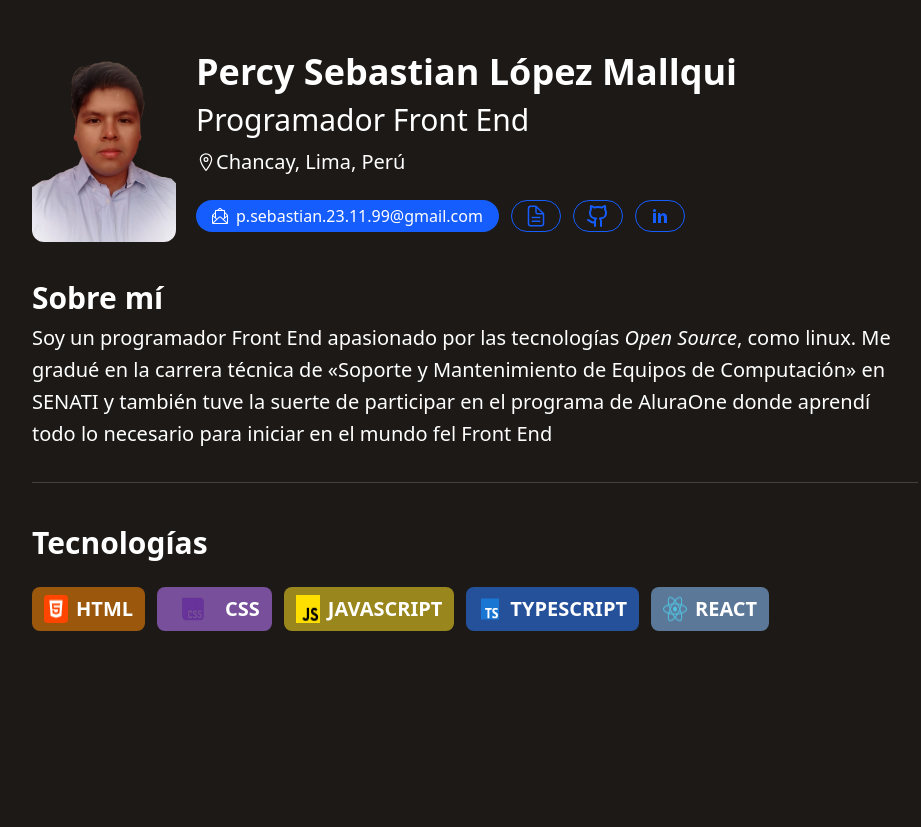
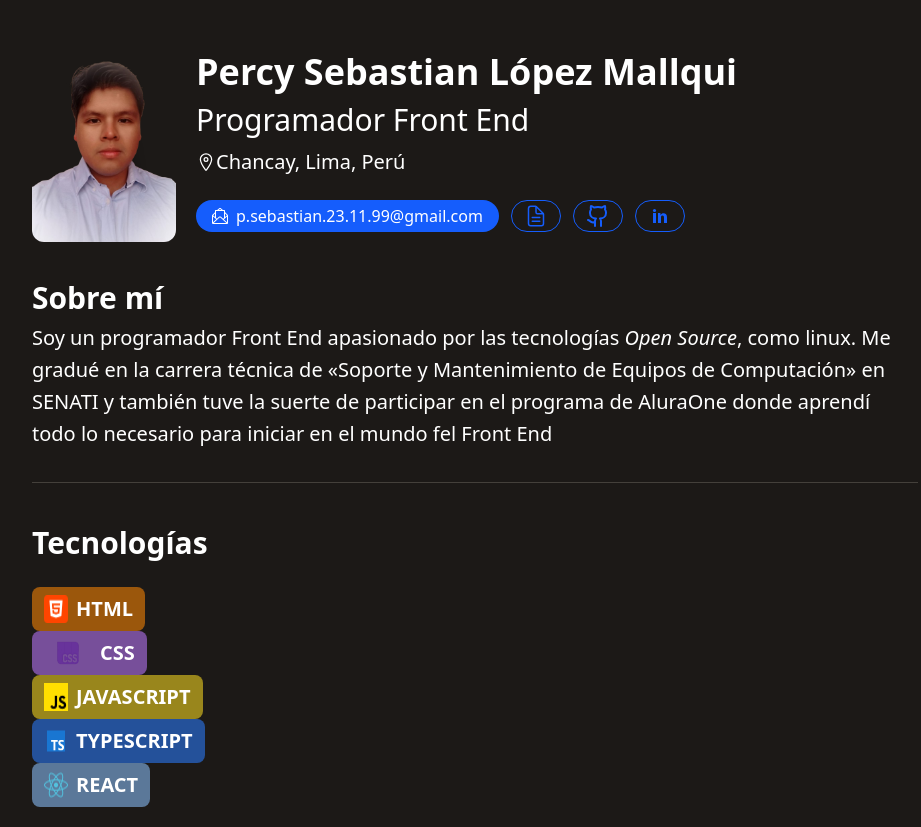
Before and after one commit to Se-Basstian/Portafolio, a React (Vite) app: page / in a window 1280 px wide. Shown: the whole page, without its empty margins (165-1086 px from the left). Before the commit the page ends 800 px from the top, so only its background shows below. Built offline with nearby package versions, Linux system fonts and the light colour scheme.

Commit message:
Remueve secction

```diff
--- a/src/components/layout/ArticleLayout.tsx
+++ b/src/components/layout/ArticleLayout.tsx
@@ -7,28 +7,18 @@
     orientacion?: 'vertical' | 'horizontal'
 }
 
-const ArticleLayout: FC<Props> = ({
-    titulo,
-    children,
-    orientacion = 'vertical',
-}) => {
+const ArticleLayout: FC<Props> = ({ titulo, children }) => {
     return (
-        <article className={clsx('mt-9 w-full pb-10')}>
+        <article className={clsx('mt-9 mb-5 w-full')}>
             <h2
                 className={clsx(
                     'text-3xl leading-12 font-semibold text-white',
-                    'max-[381px]:text-2xl max-[381px]:leading-10'
+                    'mb-5 max-[381px]:text-2xl max-[381px]:leading-10'
                 )}
             >
                 {titulo}
             </h2>
-            <section
-                className={clsx('mt-5 w-full', {
-                    'flex flex-wrap gap-3': orientacion === 'horizontal',
-                })}
-            >
-                {children}
-            </section>
+            {children}
         </article>
     )
 }
```
